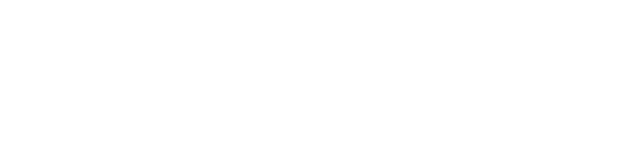
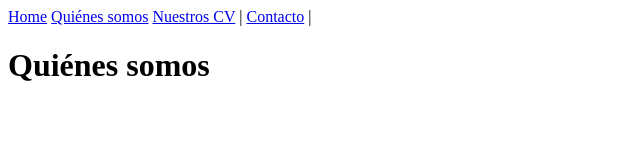
Before and after one commit to dawgun/202207-w1ch2-Manuela-Perez-David-Lozano, a plain HTML site: page about-us.html in a window 1280 px wide. Shown: the whole page, without its empty margins (0-640 px from the left). Drawn offline with Linux system fonts and the light colour scheme.

Commit message:
Added nav and h1 for links to other html on header

```diff
--- a/about-us.html
+++ b/about-us.html
@@ -8,6 +8,13 @@
 </head>
 <body>
   <header>
+    <nav>
+      <a href="index.html">Home</a>
+      <a href="about-us.html">Quiénes somos</a>
+      <a href="curriculum-vitae.html">Nuestros CV</a> |
+      <a href="contact.html">Contacto</a> |
+  </nav>
+    <h1>Quiénes somos</h1>
   </header>
   <section>
   </section>
```
